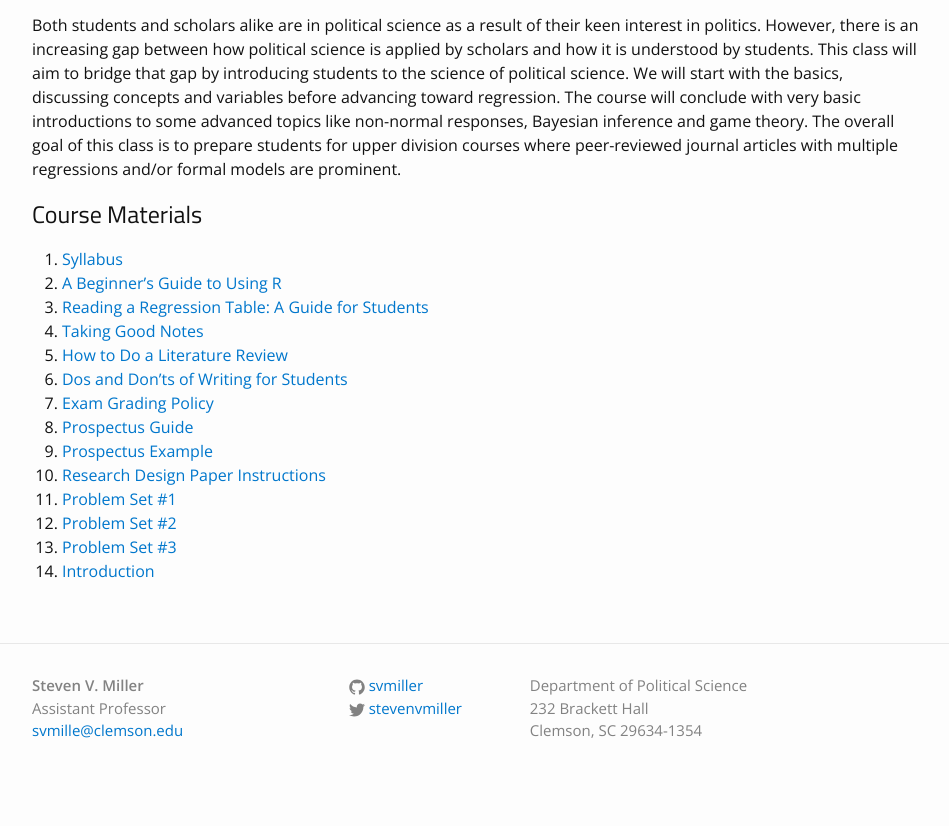
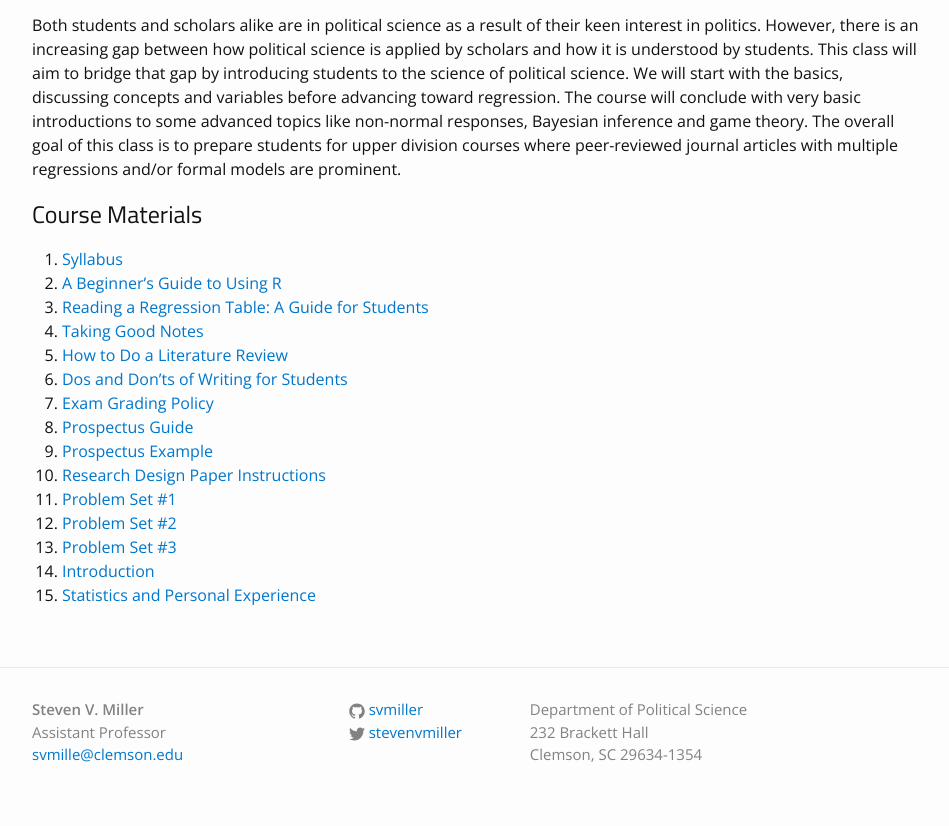
Before and after one commit to svmiller/svmiller.github.io, a Jekyll site: the page built from teaching/posc-3410.md, in a window 1280 px wide. Shown: the part 485-1311 px from the top of the page, without its empty margins (163-1112 px from the left). Built offline with Jekyll 4.4.1, drawn with Linux system fonts in a browser that asks for light colours; before the commit the page ends 1287 px from its top, so only the background shows below that.

Commit message:
added some lecture notes

```diff
--- a/teaching/posc-3410.md
+++ b/teaching/posc-3410.md
@@ -24,3 +24,4 @@ Both students and scholars alike are in political science as a result of their k
 12. [Problem Set #2](https://www.dropbox.com/s/rhvcn7w21xs2b7f/posc3410-hw2.pdf)
 13. [Problem Set #3](https://www.dropbox.com/s/bvu3wu457ueuyqx/posc3410-hw3.pdf)
 14. [Introduction](https://www.dropbox.com/s/jvfycushxgewhg6/posc3410-lecture-intro.pdf?dl=0)
+15. [Statistics and Personal Experience](https://www.dropbox.com/s/bqwj62j8bw8rix3/posc3410-lecture-statistics-personal-experience.pdf?dl=0)
```
Also changed, not shown: teaching/posc-1020.md (+1 -0 lines).
